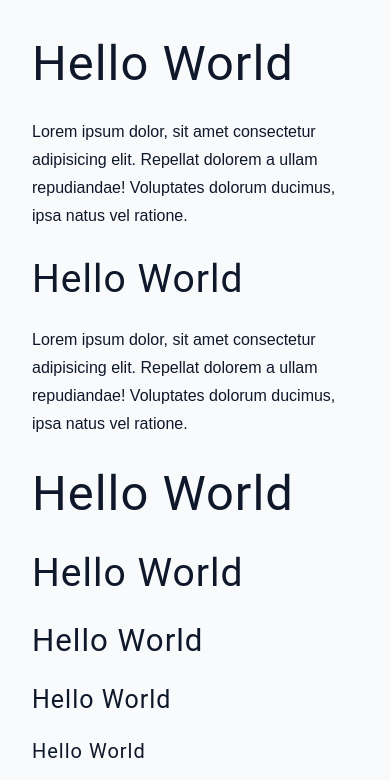
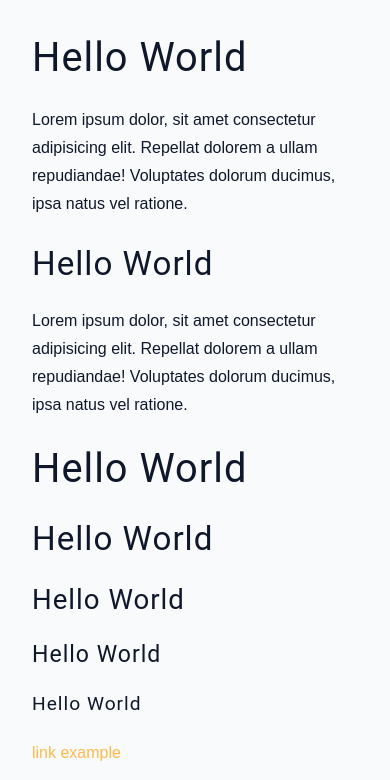
Before and after one commit to JGitHub25/HTML-CSS-starter-templates, a plain HTML site: page starter-template-1/index.html in a window 390 px wide. Shown: the top 780 px of the page. Drawn offline with Linux system fonts and the light colour scheme.

Commit message:
Main template completed.

```diff
--- a/starter-template-1/main.css
+++ b/starter-template-1/main.css
@@ -1,28 +1,71 @@
+/*
+===============
+*LAYOUT DEBUGGER - Remove later.
+===============
+*/
+html {
+  --outline: 1px dotted rgba(255, 0, 0, 0.5);
+  --outline: 0px;
+}
+* {
+  outline: var(--outline);
+}
+
+/*
+===============
+*BOX-SIZING
+===============
+*/
 *,
 ::after,
 ::before {
-  box-sizing: border-box;
+  box-sizing: border-box; /** Added by JOHN*/
 }
-/* fonts */
-@import url('https://fonts.googleapis.com/css2?family=Roboto:wght@400;500;600&family=Montserrat&display=swap');
+
+/* fonts */ /*TODO: CUSTOMIZE -typescale*/
+@import url("https://fonts.googleapis.com/css2?family=Roboto:wght@400;500;600&family=Montserrat&display=swap");
 
 html {
   font-size: 100%;
 } /*16px*/
 
+/** =============================================================VARIABLES========================================================= */
 :root {
-  /* colors */
+  /*
+===============
+*COLORS
+===============
+*/
+  /*TODO: Get shades - shadowlord 20%*/
+  /* dark shades of primary color*/
   --primary-100: #e2e0ff;
   --primary-200: #c1beff;
   --primary-300: #a29dff;
   --primary-400: #837dff;
+  /* primary/main color */ /*TODO: CUSTOMIZE*/
   --primary-500: #645cff;
+  /* lighter shades of primary color */
   --primary-600: #504acc;
   --primary-700: #3c3799;
   --primary-800: #282566;
   --primary-900: #141233;
 
-  /* grey */
+  /*TODO: Get shades - shadowlord 20%*/
+  /* dark shades of secondary color*/
+  --secondary-100: #33250f;
+  --secondary-200: #664a1d;
+  --secondary-300: #99702c;
+  --secondary-400: #cc953a;
+  /* secondary color */ /*TODO: CUSTOMIZE*/
+  --secondary-500: #ffba49;
+  /* lighter shades of secondary color */
+  --secondary-600: #ffc86d;
+  --secondary-700: #ffd692;
+  --secondary-800: #ffe3b6;
+  --secondary-900: #fff1db;
+
+  /* grey: Blue gray*/ /*TODO: CUSTOMIZE*/
+  /** From tailwind.*/
   --grey-50: #f8fafc;
   --grey-100: #f1f5f9;
   --grey-200: #e2e8f0;
@@ -33,29 +76,31 @@ html {
   --grey-700: #334155;
   --grey-800: #1e293b;
   --grey-900: #0f172a;
-  /* rest of the colors */
+
+  /* accent and other utility colors. */
   --black: #222;
   --white: #fff;
-  --red-light: #f8d7da;
+  --red-light: #f8d7da; /*!Error messages.*/
   --red-dark: #842029;
-  --green-light: #d1e7dd;
+  --green-light: #d1e7dd; /**Success messages.*/
   --green-dark: #0f5132;
 
-  /* fonts  */
-  --headingFont: 'Roboto', sans-serif;
-  --bodyFont: 'Nunito', sans-serif;
-  --small-text: 0.875rem;
-  --extra-small-text: 0.7em;
-  /* rest of the vars */
-  --backgroundColor: var(--grey-50);
-  --textColor: var(--grey-900);
-  --borderRadius: 0.25rem;
-  --letterSpacing: 1px;
-  --transition: 0.3s ease-in-out all;
-  --max-width: 1120px;
-  --fixed-width: 600px;
+  /*
+===============
+*FONTS
+===============
+*/
+  --heading-font: "Roboto", sans-serif; /*TODO: CUSTOMIZE*/
+  --body-font: "Nunito", sans-serif; /*TODO: CUSTOMIZE*/
+  --small-text: 0.875rem; /** Changed by JOHN- var name*/
+  --extra-small-text: 0.7em; /**small text relative to container.*/
 
-  /* box shadow*/
+  /*
+===============
+*BOX SHADOW
+===============
+*/
+  /** From tailwind.*/
   --shadow-1: 0 1px 3px 0 rgba(0, 0, 0, 0.1), 0 1px 2px 0 rgba(0, 0, 0, 0.06);
   --shadow-2: 0 4px 6px -1px rgba(0, 0, 0, 0.1),
     0 2px 4px -1px rgba(0, 0, 0, 0.06);
@@ -63,19 +108,41 @@ html {
     0 4px 6px -2px rgba(0, 0, 0, 0.05);
   --shadow-4: 0 20px 25px -5px rgba(0, 0, 0, 0.1),
     0 10px 10px -5px rgba(0, 0, 0, 0.04);
+
+  /*
+===============
+*ESSENTIALS
+===============
+*/
+  /*Layout*/ /*TODO: CUSTOMIZE*/
+  --max-width: 1120px; /*Boxed-content*/
+  --fixed-width: 600px; /*Fixed-sized content*/
+  /*Colors*/ /*TODO: CUSTOMIZE*/
+  --background-color: var(--grey-50);
+  --text-color: var(--grey-900);
+
+  /*Others*/ /*TODO: CUSTOMIZE*/
+  --borderRadius: 0.25rem;
+  --letterSpacing: 1px;
+  --transition: 0.3s ease-in-out all;
 }
 
+/*
+===============
+*TEXT STYLES
+===============
+*/
 body {
-  background: var(--backgroundColor);
-  font-family: var(--bodyFont);
+  background: var(--background-color);
+  font-family: var(--body-font);
   font-weight: 400;
   line-height: 1.75;
-  color: var(--textColor);
+  color: var(--text-color);
 }
 
 p {
-  margin-bottom: 1.5rem;
-  max-width: 40em;
+  margin-bottom: 1.5rem; /*?ALTERNATIVE: 1rem*/
+  max-width: 40em; /*TODO: Added by JOHN*/
 }
 
 h1,
@@ -84,14 +151,17 @@ h3,
 h4,
 h5 {
   margin: 0;
-  margin-bottom: 1.38rem;
-  font-family: var(--headingFont);
+  margin-bottom: 1.38rem; /** margins changed by JOHN*/
+  font-family: var(--heading-font);
   font-weight: 400;
   line-height: 1.3;
-  text-transform: capitalize;
+  text-transform: capitalize; /** Added by JOHN*/
   letter-spacing: var(--letterSpacing);
 }
 
+/**SCALE: Major 3rd*/
+/*?ALTERNATIVE: Perfect 4th*/
+/*TODO: CUSTOMIZE -typescale*/
 h1 {
   margin-top: 0;
   font-size: 3.052rem;
@@ -118,48 +188,37 @@ small,
   font-size: var(--small-text);
 }
 
+/** All styles below added by JOHN*/
+/* title */
+.title {
+  text-align: center;
+}
+
+.title-underline {
+  background: var(--primary-500);
+  width: 7rem;
+  height: 0.25rem;
+  margin: 0 auto;
+  margin-top: -1rem;
+}
+
+/*links*/
 a {
   text-decoration: none;
+  /*Added by me.*/
+  color: var(--secondary-500);
+  transition: var(--transition);
 }
+
+a:hover {
+  /*Added by me.*/
+  color: var(--secondary-300);
+}
+
+/*lists*/
 ul {
   list-style-type: none;
   padding: 0;
-}
-
-.img {
-  width: 100%;
-  display: block;
-  object-fit: cover;
-}
-/* buttons */
-
-.btn {
-  cursor: pointer;
-  color: var(--white);
-  background: var(--primary-500);
-  border: transparent;
-  border-radius: var(--borderRadius);
-  letter-spacing: var(--letterSpacing);
-  padding: 0.375rem 0.75rem;
-  box-shadow: var(--shadow-1);
-  transition: var(--transition);
-  text-transform: capitalize;
-  display: inline-block;
-}
-.btn:hover {
-  background: var(--primary-700);
-  box-shadow: var(--shadow-3);
-}
-.btn-hipster {
-  color: var(--primary-500);
-  background: var(--primary-200);
-}
-.btn-hipster:hover {
-  color: var(--primary-200);
-  background: var(--primary-700);
-}
-.btn-block {
-  width: 100%;
 }
 
 /* alerts */
@@ -178,20 +237,69 @@ ul {
   color: var(--green-dark);
   background: var(--green-light);
 }
-/* form */
 
+/*
+===============
+*IMAGES
+===============
+*/
+.img {
+  width: 100%; /*container dependant.*/
+  display: block; /*To avoid bottom gap.*/
+  object-fit: cover;
+}
+
+/*
+===============
+*BUTTONS
+===============
+*/
+.btn {
+  cursor: pointer;
+  color: var(--white);
+  background: var(--primary-500);
+  border: transparent;
+  border-radius: var(--borderRadius);
+  letter-spacing: var(--letterSpacing);
+  padding: 0.375rem 0.75rem;
+  box-shadow: var(--shadow-1);
+  transition: var(--transition);
+  text-transform: capitalize;
+  display: inline-block; /*To respect vertical margins. - Center w/ parent.*/
+}
+.btn:hover {
+  background: var(--primary-700);
+  box-shadow: var(--shadow-3);
+}
+.btn-hipster {
+  color: var(--primary-500);
+  background: var(--primary-200);
+}
+.btn-hipster:hover {
+  color: var(--primary-200);
+  background: var(--primary-700);
+}
+.btn-block {
+  width: 100%;
+}
+
+/*
+===============
+*FORMS
+===============
+*/
 .form {
   width: 90vw;
   max-width: var(--fixed-width);
-  background: var(--white);
+  background: var(--secondary-500);
   border-radius: var(--borderRadius);
   box-shadow: var(--shadow-2);
   padding: 2rem 2.5rem;
-  margin: 3rem auto;
+  margin: 3rem auto; /*Self-centered. Adjust if in container.*/
 }
 .form-label {
   display: block;
-  font-size: var(--smallText);
+  font-size: var(--small-text);
   margin-bottom: 0.5rem;
   text-transform: capitalize;
   letter-spacing: var(--letterSpacing);
@@ -201,7 +309,7 @@ ul {
   width: 100%;
   padding: 0.375rem 0.75rem;
   border-radius: var(--borderRadius);
-  background: var(--backgroundColor);
+  background: var(--background-color);
   border: 1px solid var(--grey-200);
 }
 
@@ -221,7 +329,12 @@ ul {
   letter-spacing: var(--letterSpacing);
   text-transform: capitalize;
 }
-/* alert */
+
+/*
+===============
+*PRELOADER SPINNER
+===============
+*/
 
 @keyframes spinner {
   to {
@@ -238,18 +351,73 @@ ul {
   animation: spinner 0.6s linear infinite;
 }
 .loading {
-  margin: 0 auto;
-}
-/* title */
-
-.title {
-  text-align: center;
+  margin: 0 auto; /*Self-centered. Adjust if in container.*/
 }
 
-.title-underline {
-  background: var(--primary-500);
-  width: 7rem;
-  height: 0.25rem;
-  margin: 0 auto;
-  margin-top: -1rem;
+/** =============================================================MEDIA QUERIES========================================================= */
+/*TODO: Media queries - Desktop first*/
+@media only screen and (max-width: 641px) {
+  /**Mobile - SCALE: Major 2nd*/
+  /*TODO: CUSTOMIZE -typescale*/
+  h1 {
+    margin-top: 0;
+    font-size: 1.802rem;
+  }
+
+  h2 {
+    font-size: 1.602rem;
+  }
+
+  h3 {
+    font-size: 1.424rem;
+  }
+
+  h4 {
+    font-size: 1.266rem;
+  }
+
+  h5 {
+    font-size: 1.125rem;
+  }
 }
+
+@media only screen and (max-width: 769px) {
+  /**Tablet - SCALE: Minor 3rd*/
+  /*TODO: CUSTOMIZE -typescale*/
+  h1 {
+    margin-top: 0;
+    font-size: 2.488rem;
+  }
+
+  h2 {
+    font-size: 2.074rem;
+  }
+
+  h3 {
+    font-size: 1.728rem;
+  }
+
+  h4 {
+    font-size: 1.44rem;
+  }
+
+  h5 {
+    font-size: 1.2rem;
+  }
+}
+@media only screen and (max-width: 1025px) {
+}
+@media only screen and (max-width: 1281px) {
+}
+
+/*TODO: Media queries - Mobile first*/
+@media only screen and (min-width: 640px) {
+}
+@media only screen and (min-width: 768px) {
+}
+@media only screen and (min-width: 1024px) {
+}
+@media only screen and (min-width: 1280px) {
+}
+@media only screen and (min-width: 1537px) {
+}
```
